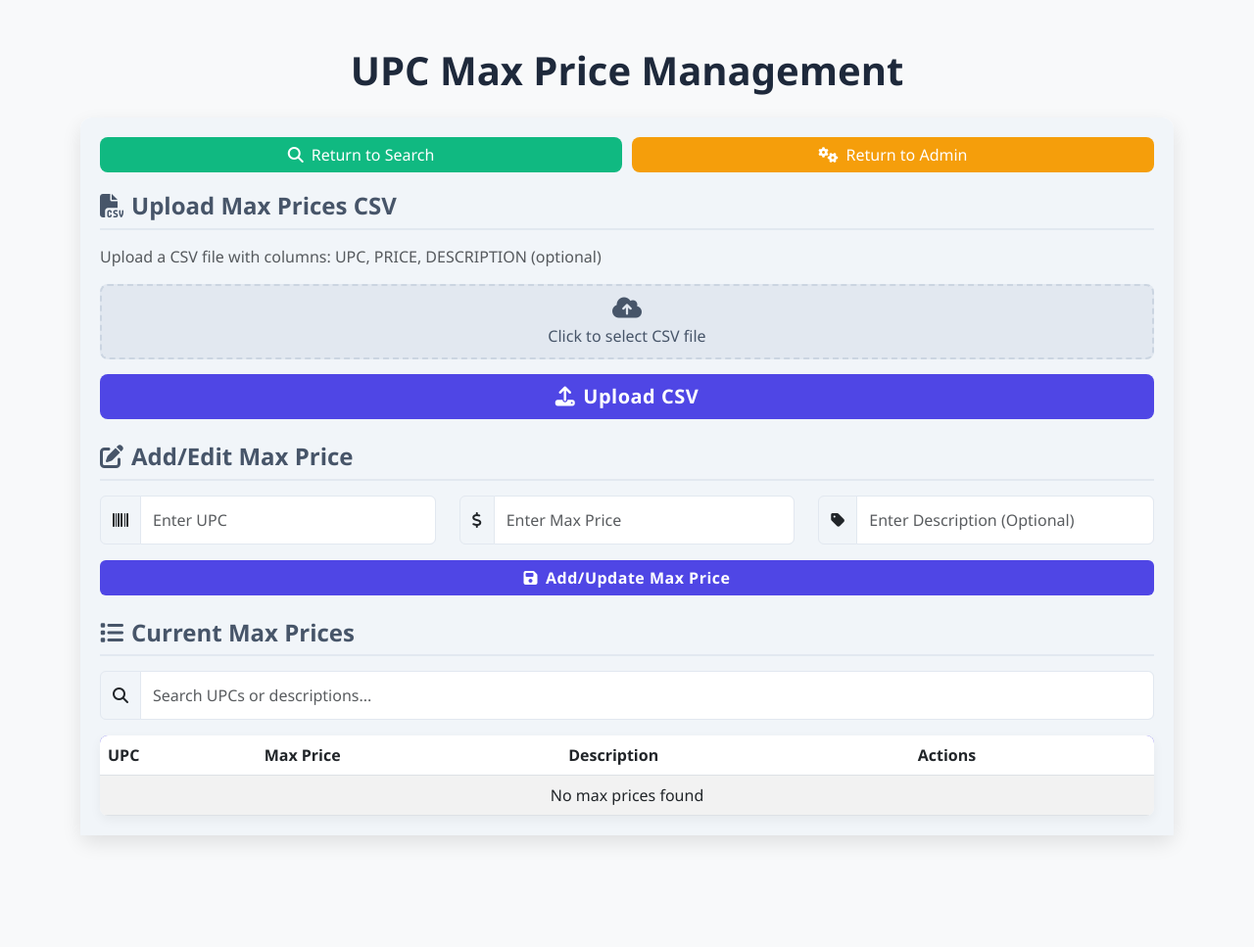
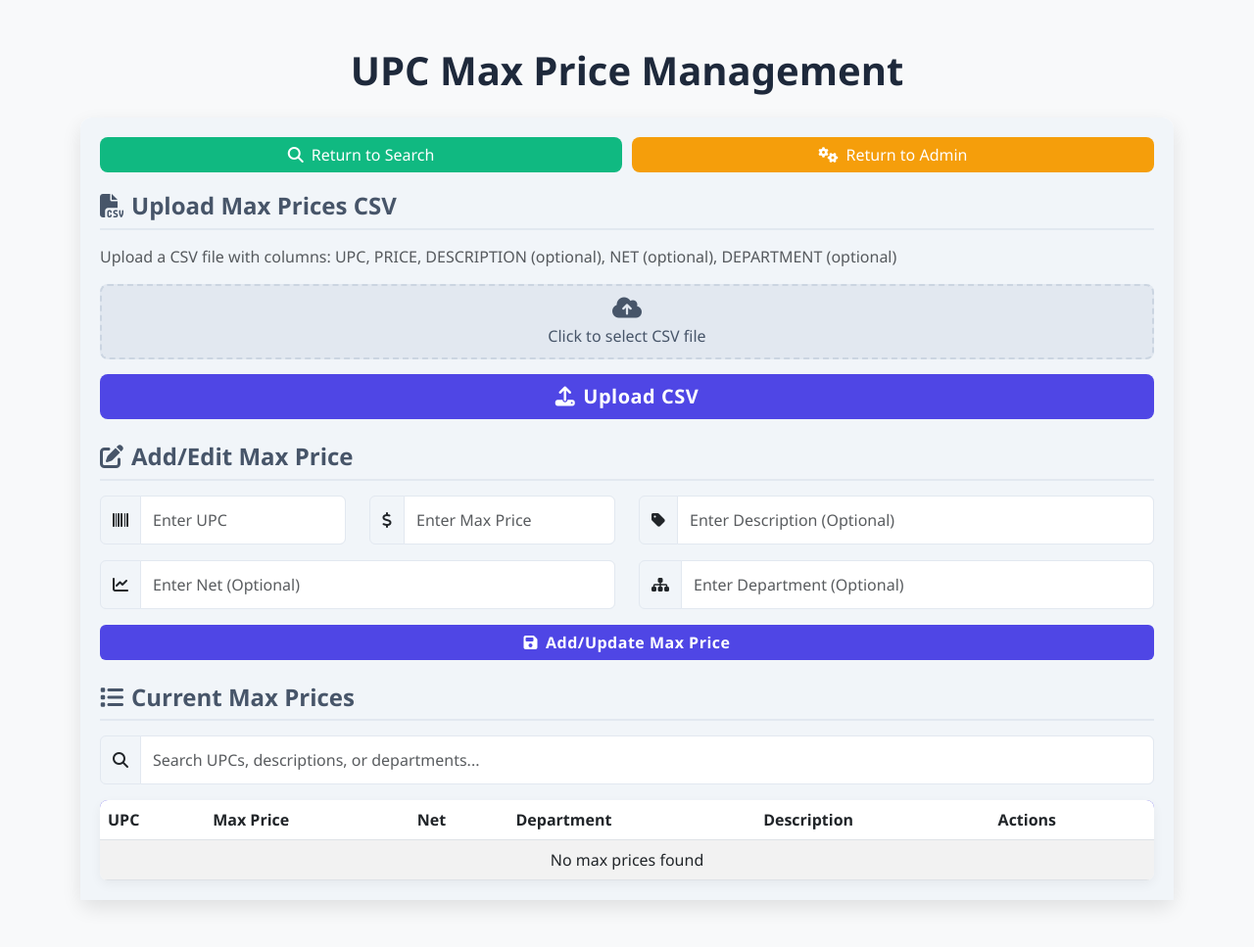
Before and after one commit to itsAbdoGa/Walmart-Items, a Flask app: page /max_prices in a window 1280 px wide. Shown: the whole page at 98% size. Before the commit the page ends 861 px from the top, so only its background shows below. Run offline with Flask 3, Linux system fonts and the light colour scheme; data that the repository does not hold is empty; parts of the project's set-up code (start-up, migrations or seed data) failed here and were passed over; some libraries are stand-ins or nearby versions.

Commit message:
Update max_prices.html

```diff
--- a/templates/max_prices.html
+++ b/templates/max_prices.html
@@ -166,7 +166,7 @@
                 </div>
 
                 <h4 class="section-header"><i class="fas fa-file-csv me-2"></i>Upload Max Prices CSV</h4>
-                <p class="text-muted mb-3">Upload a CSV file with columns: UPC, PRICE, DESCRIPTION (optional)</p>
+                <p class="text-muted mb-3">Upload a CSV file with columns: UPC, PRICE, DESCRIPTION (optional), NET (optional), DEPARTMENT (optional)</p>
                 <div class="file-input-group">
                     <label for="csvFile" class="file-input-label">
                         <i class="fas fa-cloud-upload-alt"></i>
@@ -181,22 +181,36 @@
 
                 <h4 class="section-header mt-4"><i class="fas fa-edit me-2"></i>Add/Edit Max Price</h4>
                 <div class="row">
-                    <div class="col-md-4">
+                    <div class="col-md-3">
                         <div class="input-group mb-3">
                             <span class="input-group-text"><i class="fas fa-barcode"></i></span>
                             <input type="text" id="upcInput" class="form-control" placeholder="Enter UPC">
                         </div>
                     </div>
-                    <div class="col-md-4">
+                    <div class="col-md-3">
                         <div class="input-group mb-3">
                             <span class="input-group-text"><i class="fas fa-dollar-sign"></i></span>
                             <input type="number" id="priceInput" class="form-control" placeholder="Enter Max Price" step="0.01">
                         </div>
                     </div>
-                    <div class="col-md-4">
+                    <div class="col-md-6">
                         <div class="input-group mb-3">
                             <span class="input-group-text"><i class="fas fa-tag"></i></span>
                             <input type="text" id="descInput" class="form-control" placeholder="Enter Description (Optional)">
+                        </div>
+                    </div>
+                </div>
+                <div class="row">
+                    <div class="col-md-6">
+                        <div class="input-group mb-3">
+                            <span class="input-group-text"><i class="fas fa-chart-line"></i></span>
+                            <input type="number" id="netInput" class="form-control" placeholder="Enter Net (Optional)" step="0.01">
+                        </div>
+                    </div>
+                    <div class="col-md-6">
+                        <div class="input-group mb-3">
+                            <span class="input-group-text"><i class="fas fa-sitemap"></i></span>
+                            <input type="text" id="deptInput" class="form-control" placeholder="Enter Department (Optional)">
                         </div>
                     </div>
                 </div>
@@ -207,7 +221,7 @@
                 <h4 class="section-header mt-4"><i class="fas fa-list me-2"></i>Current Max Prices</h4>
                 <div class="input-group mb-3">
                     <span class="input-group-text"><i class="fas fa-search"></i></span>
-                    <input type="text" id="searchInput" class="form-control" placeholder="Search UPCs or descriptions..." onkeyup="filterTable()">
+                    <input type="text" id="searchInput" class="form-control" placeholder="Search UPCs, descriptions, or departments..." onkeyup="filterTable()">
                 </div>
 
                 <div class="table-responsive price-table">
@@ -216,6 +230,8 @@
                             <tr>
                                 <th>UPC</th>
                                 <th>Max Price</th>
+                                <th>Net</th>
+                                <th>Department</th>
                                 <th>Description</th>
                                 <th>Actions</th>
                             </tr>
@@ -276,6 +292,8 @@
             const upc = document.getElementById("upcInput").value.trim();
             let price = document.getElementById("priceInput").value.trim();
             const description = document.getElementById("descInput").value.trim();
+            let net = document.getElementById("netInput").value.trim();
+            const department = document.getElementById("deptInput").value.trim();
 
             if (!upc || !price) {
                 alert("Please enter both UPC and Max Price.");
@@ -284,6 +302,9 @@
 
             // Clean price if it has dollar signs or other currency symbols
             price = price.replace(/[$£€]/g, '').trim();
+            if (net) {
+                net = net.replace(/[$£€]/g, '').trim();
+            }
 
             fetch("/manage_max_price", {
                 method: "POST",
@@ -292,6 +313,8 @@
                     upc: upc,
                     price: price,
                     description: description,
+                    net: net || null,
+                    department: department || null,
                     action: "add"
                 })
             })
@@ -303,6 +326,8 @@
                     document.getElementById("upcInput").value = "";
                     document.getElementById("priceInput").value = "";
                     document.getElementById("descInput").value = "";
+                    document.getElementById("netInput").value = "";
+                    document.getElementById("deptInput").value = "";
                     // Refresh table
                     loadMaxPrices();
                 }
@@ -334,15 +359,18 @@
             }
         }
 
-        function editMaxPrice(upc, currentPrice, currentDesc) {
+        function editMaxPrice(upc, currentPrice, currentDesc, currentNet, currentDept) {
             // Fill the form with current values
             document.getElementById("upcInput").value = upc;
             document.getElementById("priceInput").value = currentPrice;
             document.getElementById("descInput").value = currentDesc || '';
+            document.getElementById("netInput").value = currentNet !== null && currentNet !== 'null' ? currentNet : '';
+            document.getElementById("deptInput").value = currentDept || '';
 
             // Scroll to the form
             document.querySelector('.section-header').scrollIntoView({ behavior: 'smooth' });
         }
+
 
         function loadMaxPrices() {
             fetch("/get_max_prices")
@@ -352,20 +380,24 @@
                 tableBody.innerHTML = ""; // Clear existing rows
 
                 if (data.length === 0) {
-                    tableBody.innerHTML = '<tr><td colspan="4" class="text-center">No max prices found</td></tr>';
+                    tableBody.innerHTML = '<tr><td colspan="6" class="text-center">No max prices found</td></tr>';
                     return;
                 }
 
                 data.forEach(item => {
                     const row = document.createElement("tr");
                     const description = item.description ? item.description.replace(/'/g, "\\'") : '';
+                    const department = item.department ? item.department.replace(/'/g, "\\'") : '';
+                    const netValue = item.net !== null ? Number(item.net).toFixed(2) : null;
 
                     row.innerHTML = `
                         <td>${item.upc}</td>
                         <td><span class="badge bg-success">$${item.max_price.toFixed(2)}</span></td>
+                        <td>${netValue !== null ? '$' + netValue : ''}</td>
+                        <td>${item.department || ''}</td>
                         <td>${item.description || ''}</td>
                         <td>
-                            <button class="btn btn-warning btn-sm" onclick="editMaxPrice('${item.upc}', ${item.max_price}, '${description}')">
+                            <button class="btn btn-warning btn-sm" onclick="editMaxPrice('${item.upc}', ${item.max_price}, '${description}', ${netValue !== null ? netValue : 'null'}, '${department}')">
                                 <i class="fas fa-edit"></i> Edit
                             </button>
                             <button class="btn btn-danger btn-sm" onclick="deleteMaxPrice('${item.upc}')">
@@ -392,16 +424,22 @@
             for (let i = 1; i < rows.length; i++) { // Start at 1 to skip header row
                 const upcCol = rows[i].getElementsByTagName("td")[0];
                 const priceCol = rows[i].getElementsByTagName("td")[1];
-                const descCol = rows[i].getElementsByTagName("td")[2];
+                const netCol = rows[i].getElementsByTagName("td")[2];
+                const deptCol = rows[i].getElementsByTagName("td")[3];
+                const descCol = rows[i].getElementsByTagName("td")[4];
 
-                if (upcCol && priceCol && descCol) {
+                if (upcCol && priceCol && netCol && deptCol && descCol) {
                     const upcText = upcCol.textContent || upcCol.innerText;
                     const priceText = priceCol.textContent || priceCol.innerText;
+                    const netText = netCol.textContent || netCol.innerText;
+                    const deptText = deptCol.textContent || deptCol.innerText;
                     const descText = descCol.textContent || descCol.innerText;
 
                     if (
                         upcText.toUpperCase().indexOf(filter) > -1 ||
                         priceText.toUpperCase().indexOf(filter) > -1 ||
+                        netText.toUpperCase().indexOf(filter) > -1 ||
+                        deptText.toUpperCase().indexOf(filter) > -1 ||
                         descText.toUpperCase().indexOf(filter) > -1
                     ) {
                         rows[i].style.display = "";
```
